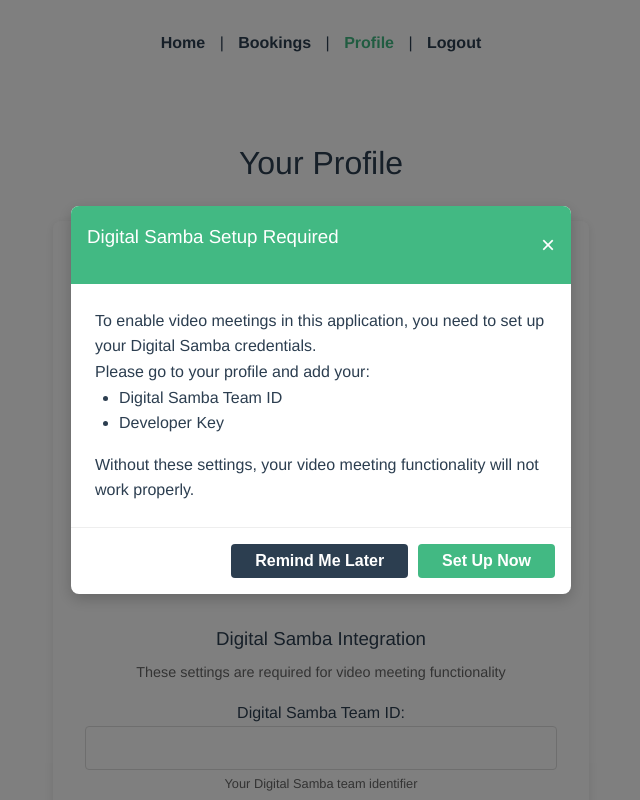
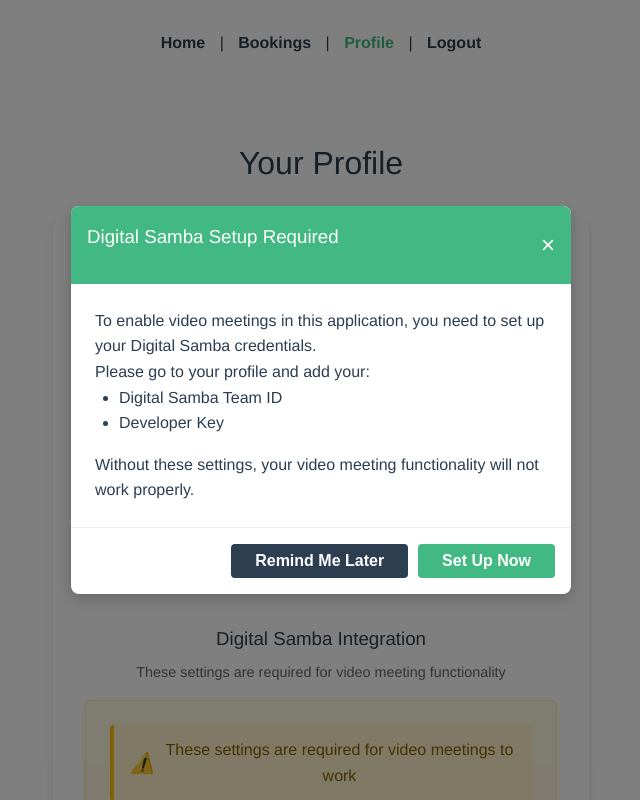
Before and after one commit to digitalsamba/booking-system, a Vue app in the folder booking-system-frontend/: page /profile in a window 1280 px wide. Shown: the top 800 px of the page, without its empty margins (319-959 px from the left). Built offline with nearby package versions, Linux system fonts and the light colour scheme; sample sign-in values are in the browser's storage.

Commit message:
Enhance Digital Samba credentials experience with field highlighting and auto-focus

```diff
--- a/booking-system-frontend/src/views/ProfileView.vue
+++ b/booking-system-frontend/src/views/ProfileView.vue
@@ -57,6 +57,12 @@
       <h3>Digital Samba Integration</h3>
       <p class="section-description">These settings are required for video meeting functionality</p>
 
+      <div class="ds-section" :class="{ 'highlight-section': missingCredentials }">
+        <div v-if="missingCredentials" class="missing-credentials-alert">
+          <i class="alert-icon">⚠️</i>
+          These settings are required for video meetings to work
+        </div>
+
         <div class="form-group">
           <label for="team_id">Digital Samba Team ID:</label>
           <input
@@ -64,6 +70,8 @@
             id="team_id"
             v-model="formData.team_id"
             class="form-control"
+            :class="{ 'highlight-field': !formData.team_id }"
+            ref="teamIdInput"
           />
           <span class="field-note">Your Digital Samba team identifier</span>
         </div>
@@ -75,8 +83,10 @@
             id="developer_key"
             v-model="formData.developer_key"
             class="form-control"
+            :class="{ 'highlight-field': !formData.developer_key }"
           />
           <span class="field-note">Your Digital Samba API developer key</span>
+        </div>
       </div>
 
       <div class="form-divider"></div>
@@ -164,6 +174,12 @@
     const updateSuccess = ref(false)
     const saveSuccess = ref(false)
     const digitalSambaUpdated = ref(false)
+    const teamIdInput = ref(null)
+
+    // Computed property to determine if Digital Samba credentials are missing
+    const missingCredentials = computed(() => {
+      return !formData.team_id || !formData.developer_key
+    })
 
     const formData = reactive({
       username: '',
@@ -199,6 +215,14 @@
           formData.developer_key = authStore.user.developer_key || ''
         }
       }
+
+      // Focus on the team_id input if credentials are missing
+      // Use setTimeout to ensure the ref is mounted
+      setTimeout(() => {
+        if (!formData.team_id && teamIdInput.value) {
+          teamIdInput.value.focus()
+        }
+      }, 200)
     })
 
     const updateProfile = async () => {
@@ -374,6 +398,8 @@
       updateSuccess,
       saveSuccess,
       digitalSambaUpdated,
+      missingCredentials,
+      teamIdInput,
       updateProfile,
       directSave
     }
@@ -524,4 +550,39 @@
   padding: 1rem;
   margin-top: 1rem;
 }
+
+/* Digital Samba section highlighting */
+.ds-section {
+  padding: 1.5rem;
+  border-radius: 5px;
+  transition: all 0.3s ease;
+}
+
+.highlight-section {
+  background-color: #fff8e1;
+  border: 1px solid #ffecb3;
+  box-shadow: 0 2px 5px rgba(255, 193, 7, 0.2);
+}
+
+.highlight-field {
+  border-color: #ff9800 !important;
+  background-color: #fff8e1 !important;
+  box-shadow: 0 0 0 3px rgba(255, 152, 0, 0.2) !important;
+}
+
+.missing-credentials-alert {
+  background-color: #fff3cd;
+  color: #856404;
+  padding: 0.75rem 1rem;
+  margin-bottom: 1rem;
+  border-radius: 4px;
+  border-left: 4px solid #ffc107;
+  display: flex;
+  align-items: center;
+}
+
+.alert-icon {
+  margin-right: 0.5rem;
+  font-size: 1.25rem;
+}
 </style>
```
Lines whose indentation alone changed are shown as unchanged.
